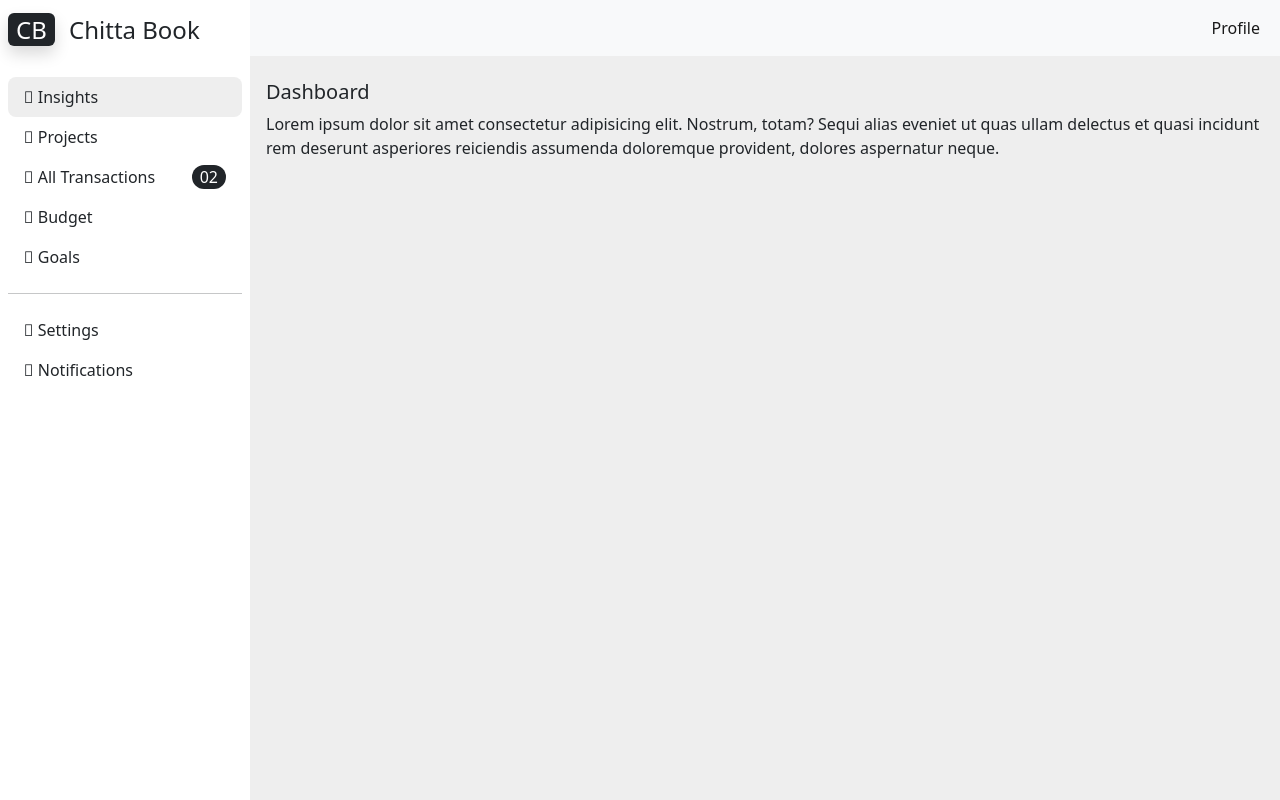
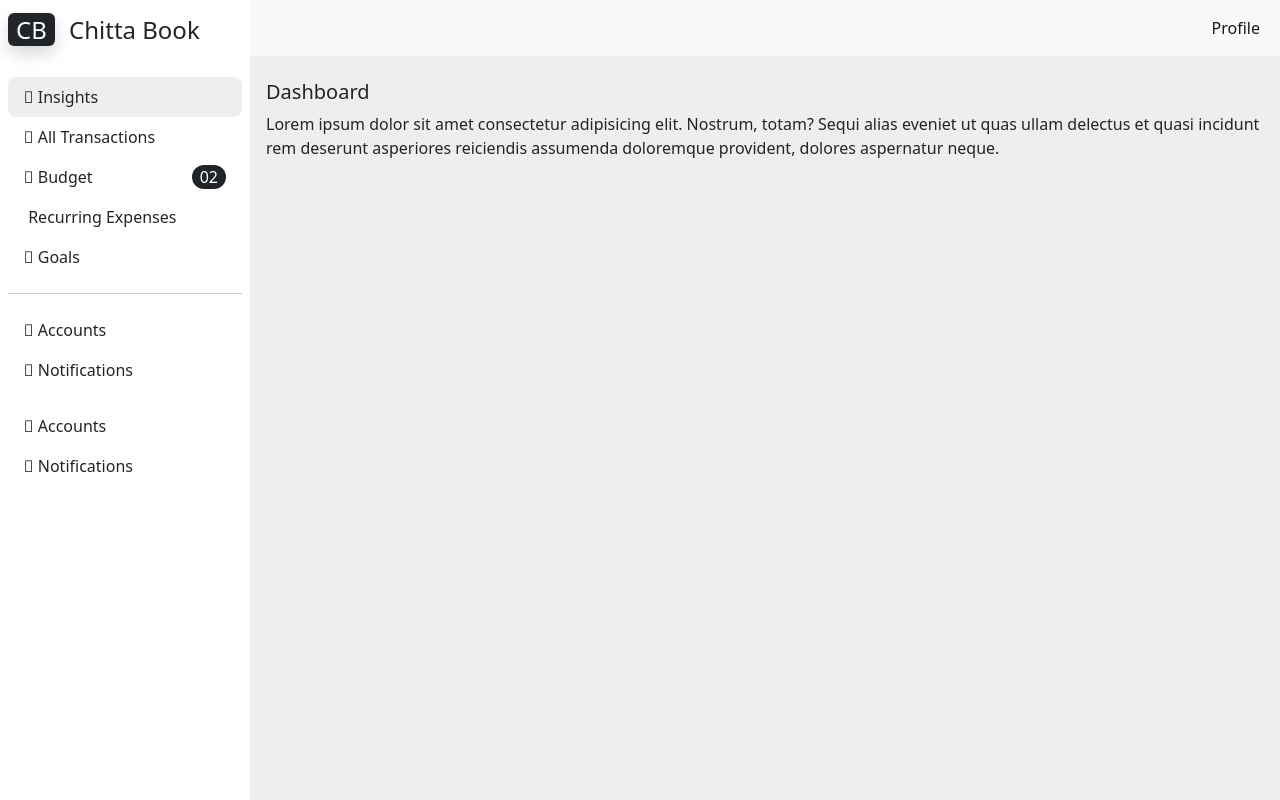
Before and after one commit to rajeevreddyms5/capstone, a Django app: page /home/ in a window 1280 px wide. Run offline with Django 4.2, Linux system fonts and the light colour scheme; the first user in the database is signed in; some libraries are stand-ins or nearby versions; some web fonts are replaced.

Commit message:
just saving

```diff
--- /dev/null
+++ b/chittabook/static/chittabook/homepage/main.js
@@ -0,0 +1,17 @@
+document.addEventListener('DOMContentLoaded', function () {
+
+    // activate dropdown on sidebar onclick of each dropdown_on_sidebar
+    const dropdowns = document.querySelectorAll("#dropdown_on_sidebar");
+    dropdowns.forEach((dropdown) => {
+        dropdown.addEventListener("click", function () {
+            const icon = dropdown.querySelector("i");
+        if (icon.classList.contains("fa-chevron-down")) {
+            icon.classList.remove("fa-chevron-down");
+            icon.classList.add("fa-chevron-up");
+        } else {
+            icon.classList.remove("fa-chevron-up");
+            icon.classList.add("fa-chevron-down");
+        }
+            })
+    })
+})
--- a/chittabook/templates/homepage/basic.html
+++ b/chittabook/templates/homepage/basic.html
@@ -61,25 +61,32 @@
               <li class="active"><a href="#" class="text-decoration-none px-3 py-2 d-block text-dark"><i
                           class="fal fa-home"></i> Insights</a></li>
               <li class=""><a href="#" class="text-decoration-none px-3 py-2 d-block text-dark"><i class="fal fa-list"></i>
-                      Projects</a></li>
+                 All Transactions</a></li>
               <li class=""><a href="#" class="text-decoration-none px-3 py-2 d-block d-flex justify-content-between text-dark">
-                      <span><i class="fal fa-comment"></i> All Transactions</span>
+                      <span><i class="fal fa-envelope-open-text"></i> Budget</span>
                       <span class="bg-dark rounded-pill text-white py-0 px-2">02</span>
                   </a>
               </li>
               <li class=""><a href="#" class="text-decoration-none px-3 py-2 d-block text-dark"><i
-                          class="fal fa-envelope-open-text"></i> Budget</a></li>
-              <li class=""><a href="#" class="text-decoration-none px-3 py-2 d-block text-dark"><i class="fal fa-users"></i>
+                          class="fal fa-repeat"></i> Recurring Expenses</a></li>
+              <li class=""><a href="#" class="text-decoration-none px-3 py-2 d-block text-dark"><i class="fal fa-bullseye"></i>
                        Goals</a></li>
           </ul>
           <hr class="h-color mx-2">
 
+          <ul class="list-unstyled px-2"><a href="#" id="dropdown_on_sidebar" class="text-decoration-none px-3 py-2 d-block text-dark"><i class="fal fa-chevron-down"></i>
+            Accounts</a>
+
+            <li class=""><a href="#" class="text-decoration-none px-3 py-2 d-block text-dark"><i class="fal fa-bell"></i>
+                    Notifications</a></li>
+
+          </ul>
+
           <ul class="list-unstyled px-2">
-              <li class=""><a href="#" class="text-decoration-none px-3 py-2 d-block text-dark"><i class="fal fa-bars"></i>
-                      Settings</a></li>
+              <li class=""><a href="#" id="dropdown_on_sidebar" class="text-decoration-none px-3 py-2 d-block text-dark"><i class="fal fa-chevron-down"></i>
+                      Accounts</a></li>
               <li class=""><a href="#" class="text-decoration-none px-3 py-2 d-block text-dark"><i class="fal fa-bell"></i>
                       Notifications</a></li>
-
           </ul>
 
       </div>
```
Also changed, not shown: other parts of chittabook/templates/homepage/basic.html (+3 -0 lines), chittabook/static/chittabook/homepage/style.css (line endings or trailing spaces), db.sqlite3.
